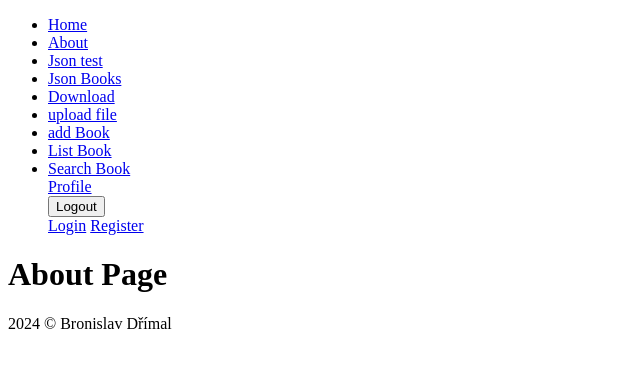
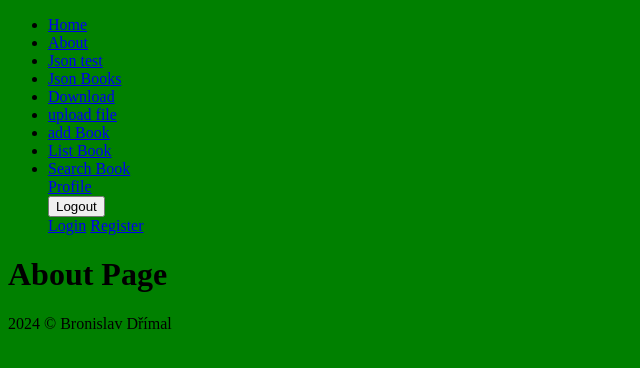
Before and after one commit to bronekd/book, a Django app: page /about in a window 1280 px wide. Shown: the top 368 px of the page, without its empty margins (0-640 px from the left). Run offline with Django 5.2, Linux system fonts and the light colour scheme.

Commit message:
přidání css do djanga

```diff
--- a/project-tempalte/my_web/core/templates/master.html
+++ b/project-tempalte/my_web/core/templates/master.html
@@ -1,7 +1,10 @@
+{% load static %}
+
 <!DOCTYPE html>
 <html>
 <head>
   <title>{% block title %}{% endblock %}</title>
+  <link rel="stylesheet" href="{% static 'css/styles.css' %}">
 </head>
 <body>
 {% include 'header.html' %}
--- a/project-tempalte/my_web/my_web/settings.py
+++ b/project-tempalte/my_web/my_web/settings.py
@@ -122,6 +122,11 @@ USE_TZ = True
 
 STATIC_URL = 'static/'
 
+STATICFILES_DIRS = [
+    os.path.join(BASE_DIR, "static"),
+]
+
+
 # Default primary key field type
 # https://docs.djangoproject.com/en/5.0/ref/settings/#default-auto-field
 
--- /dev/null
+++ b/project-tempalte/my_web/static/css/styles.css
@@ -0,0 +1,3 @@
+body {
+    background-color:green;
+    }
```
